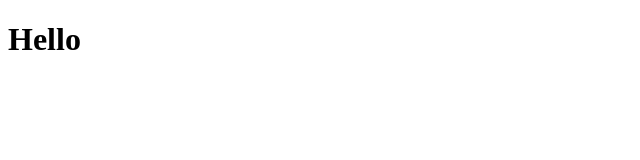
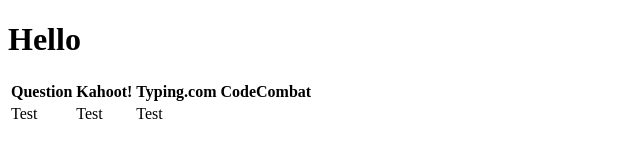
Before and after one commit to KenPowerClassroom/ixd-project-2024-stephenarthur64, a plain HTML site: page CompAudit.html in a window 1280 px wide. Shown: the whole page, without its empty margins (0-640 px from the left). Drawn offline with Linux system fonts and the light colour scheme.

Commit message:
Started table in CompAudit

```diff
--- a/CompAudit.html
+++ b/CompAudit.html
@@ -2,7 +2,20 @@
 <html>
 <body>
   <h1>Hello</h1>
+    <table>
+        <tr>
+            <th>Question</th>
+            <th>Kahoot!</th>
+            <th>Typing.com</th>
+            <th>CodeCombat</th>
+        </tr>
+        <tr>
+            <td>Test</td>
+            <td>Test</td>
+            <td>Test</td>
+        </tr>
 
+    </table>
 
 
 </body>
```
